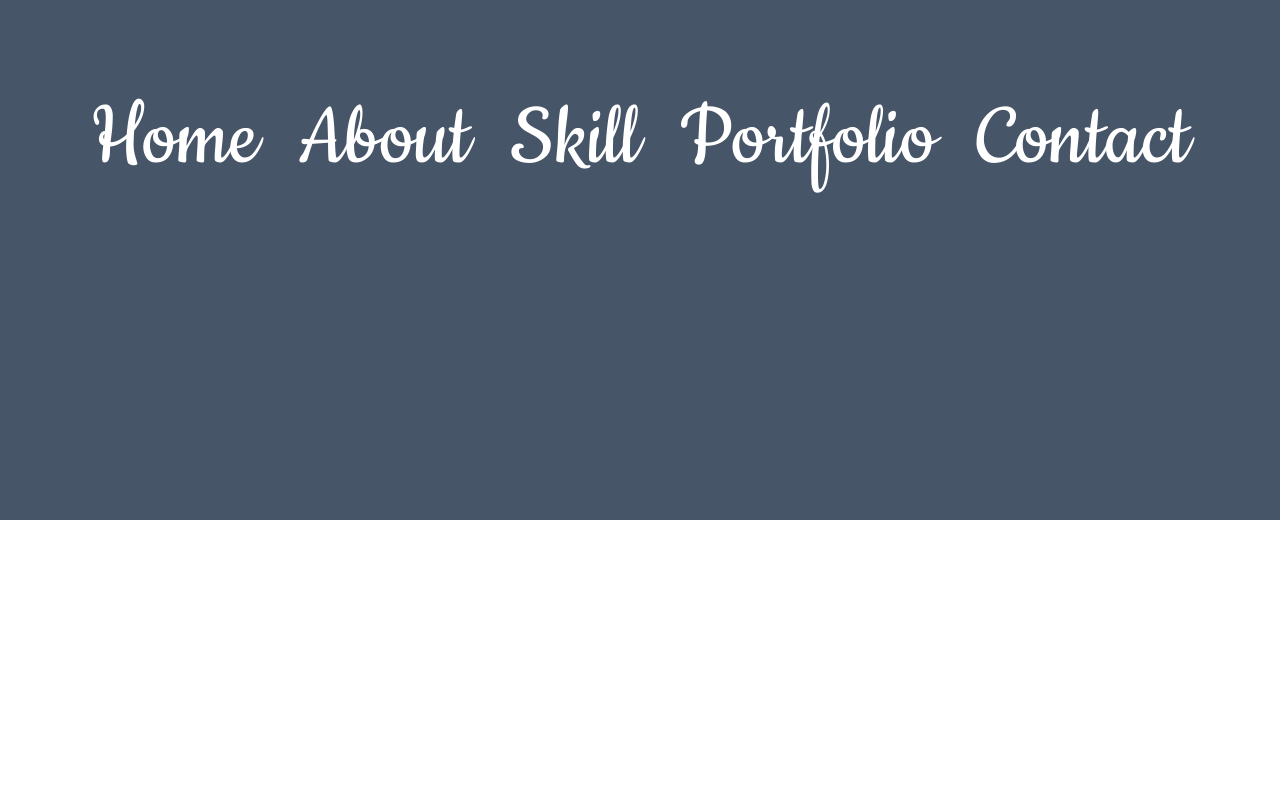
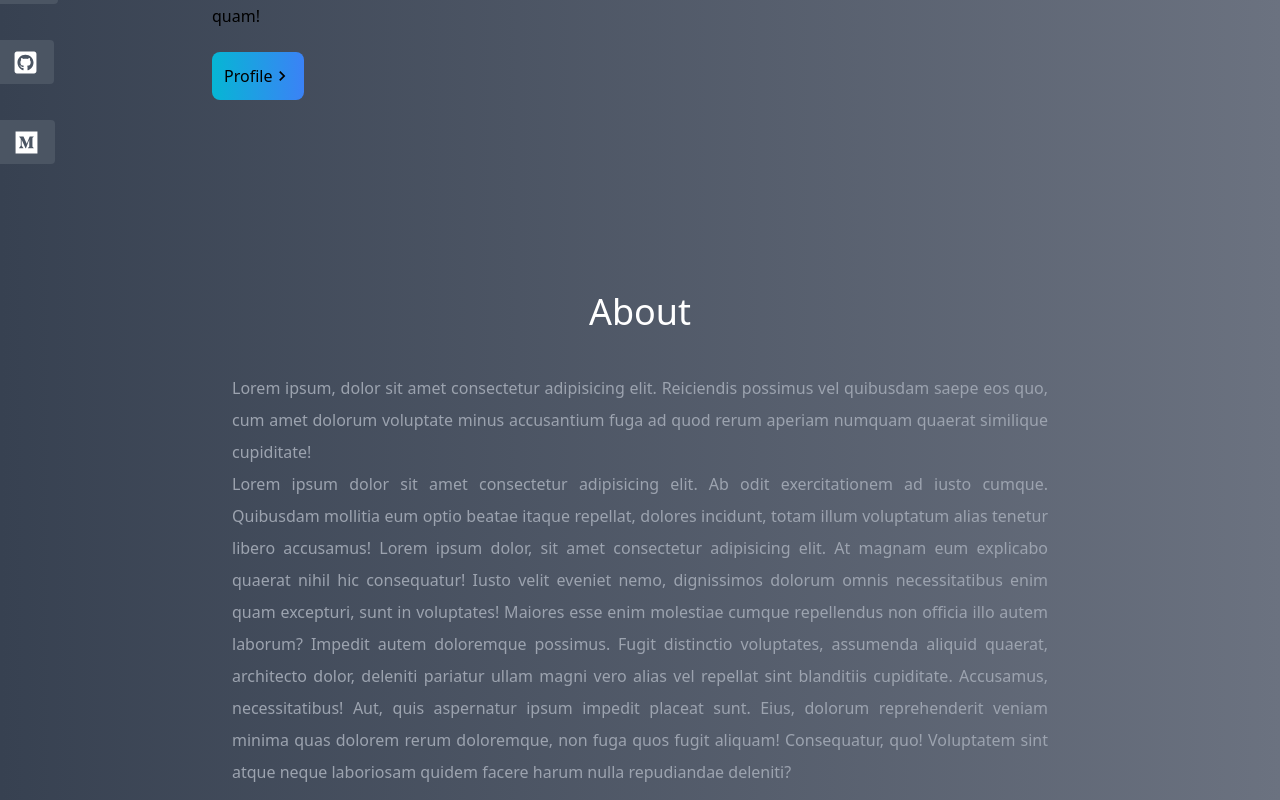
Before and after one commit to MuhammadHammadShah/My_Resume, a Next.js app: page / in a window 1280 px wide. Shown: the part 280-1080 px from the top of the page. Before the commit the page ends 800 px from the top, so only its background shows below. Built offline with nearby package versions, Linux system fonts and the light colour scheme.

Commit message:
done something special

```diff
--- /dev/null
+++ b/app/components/About.tsx
@@ -0,0 +1,37 @@
+import React from "react";
+
+export const About = () => {
+  return (
+    <div>
+      <div className="flex items-center max-w-4xl mx-auto leading-8 text-justify h-screen">
+        <div className=" text-gray-400 px-10 mt-10 ">
+          <h1 className="text-center text-4xl text-white mb-10">About</h1>
+          <p>
+            Lorem ipsum, dolor sit amet consectetur adipisicing elit. Reiciendis
+            possimus vel quibusdam saepe eos quo, cum amet dolorum voluptate
+            minus accusantium fuga ad quod rerum aperiam numquam quaerat
+            similique cupiditate!
+          </p>
+          <p>
+            Lorem ipsum dolor sit amet consectetur adipisicing elit. Ab odit
+            exercitationem ad iusto cumque. Quibusdam mollitia eum optio beatae
+            itaque repellat, dolores incidunt, totam illum voluptatum alias
+            tenetur libero accusamus! Lorem ipsum dolor, sit amet consectetur
+            adipisicing elit. At magnam eum explicabo quaerat nihil hic
+            consequatur! Iusto velit eveniet nemo, dignissimos dolorum omnis
+            necessitatibus enim quam excepturi, sunt in voluptates! Maiores esse
+            enim molestiae cumque repellendus non officia illo autem laborum?
+            Impedit autem doloremque possimus. Fugit distinctio voluptates,
+            assumenda aliquid quaerat, architecto dolor, deleniti pariatur ullam
+            magni vero alias vel repellat sint blanditiis cupiditate. Accusamus,
+            necessitatibus! Aut, quis aspernatur ipsum impedit placeat sunt.
+            Eius, dolorum reprehenderit veniam minima quas dolorem rerum
+            doloremque, non fuga quos fugit aliquam! Consequatur, quo!
+            Voluptatem sint atque neque laboriosam quidem facere harum nulla
+            repudiandae deleniti?
+          </p>
+        </div>
+      </div>
+    </div>
+  );
+};
--- a/app/components/Header.tsx
+++ b/app/components/Header.tsx
@@ -3,7 +3,7 @@ import React, { useState } from "react";
 import { GiHamburgerMenu } from "react-icons/gi";
 import { RxCross2 } from "react-icons/rx";
 export const Header = () => {
-  const [toggle, setToggle] = useState(false);
+  const [toggle, setToggle] = useState(true);
   return (
     <div>
       <section className=" bg-gray-700 text-white">
@@ -41,21 +41,11 @@ export const Header = () => {
         {!toggle ? (
           <div className="fixed top-0 left-0 bg-slate-600 h-screen text-red-500 w-full flex justify-center items-center  ">
             <ul className="md:flex left-10 text-white m-7 ">
-              <li className=" mt-10 mx-5 text-8xl font-khanBaBa hover:scale-150 duration-200">
-                Home
-              </li>
-              <li className=" mt-10 mx-5 text-8xl font-khanBaBa hover:scale-150 duration-200">
-                About
-              </li>
-              <li className=" mt-10 mx-5 text-8xl font-khanBaBa hover:scale-150 duration-200">
-                Skill
-              </li>
-              <li className=" mt-10 mx-5 text-8xl font-khanBaBa hover:scale-150 duration-200">
-                Portfolio
-              </li>
-              <li className=" mt-10 mx-5 text-8xl font-khanBaBa hover:scale-150 duration-200">
-                Contact
-              </li>
+              <li className=" mt-10 mx-5 text-8xl font-khanBaBa  ">Home</li>
+              <li className=" mt-10 mx-5 text-8xl font-khanBaBa  ">About</li>
+              <li className=" mt-10 mx-5 text-8xl font-khanBaBa  ">Skill</li>
+              <li className=" mt-10 mx-5 text-8xl font-khanBaBa ">Portfolio</li>
+              <li className=" mt-10 mx-5 text-8xl font-khanBaBa  ">Contact</li>
             </ul>
           </div>
         ) : null}
--- a/app/components/Home.tsx
+++ b/app/components/Home.tsx
@@ -5,7 +5,7 @@ export const Home = () => {
   return (
     <section className=" max-w-4xl mx-auto flex md:flex-row sm:flex-col">
       {/* left corner starts */}
-      <div className="p-5">
+      <div className="p-5 leading-8 ">
         <h1>I am a Full Stack Developer</h1>
         <p>
           Lorem ipsum dolor sit amet consectetur adipisicing elit. Blanditiis
@@ -15,7 +15,7 @@ export const Home = () => {
           sequi. Eum facilis excepturi beatae molestiae soluta, aperiam, atque
           accusamus sed adipisci sequi quam!
         </p>
-        <button className=" group flex justify-center items-center  bg-gradient-to-r from-cyan-500 to-blue-500 px-3 py-2 rounded-lg">
+        <button className=" group flex justify-center items-center  bg-gradient-to-r from-cyan-500 to-blue-500 px-3 py-2 rounded-lg mt-5">
           Profile
           <MdKeyboardArrowRight
             size={20}
--- /dev/null
+++ b/app/components/Portfolio.tsx
@@ -0,0 +1,5 @@
+import React from "react";
+
+export const Portfolio = () => {
+  return <h1 className="text-center text-4xl text-white mb-10">Portfolio</h1>;
+};
--- /dev/null
+++ b/app/components/SocialIcons.tsx
@@ -0,0 +1,30 @@
+import Link from "next/link";
+import React from "react";
+import { FaLinkedin, FaGithubSquare, FaMedium } from "react-icons/fa";
+export const SocialIcons = () => {
+  return (
+    <div>
+      <Link
+        href="https://www.linkedin.com/in/muhammad-hammad-9a480b270/"
+        target="_blank"
+      >
+        <div className="ml-[-88px] hover:ml-0 duration-200 gap-x-4 flex gap-2  items-center text-lg justify-center fixed text-white bg-gray-600 top-[30vh] w-34 py-2 px-4 rounded-r">
+          LinkedIn
+          <FaLinkedin size={25} />
+        </div>
+      </Link>
+      <Link href="https://github.com/MuhammadHammadShah" target="_blank">
+        <div className="ml-[-85px] hover:ml-0 duration-200 gap-x-6 flex gap-2 items-center text-lg justify-center fixed text-white bg-gray-600 top-[40vh] w-34 py-2 px-4 rounded-r">
+          Github
+          <FaGithubSquare size={25} />
+        </div>
+      </Link>
+      <Link href="https://medium.com/@hammad4455shah5544" target="_blank">
+        <div className="ml-[-88px] hover:ml-0 duration-200 gap-x-4 flex gap-2 items-center text-lg justify-center fixed text-white bg-gray-600 top-[50vh] w-34 py-2 px-4 rounded-r">
+          Medium
+          <FaMedium size={25} />
+        </div>
+      </Link>
+    </div>
+  );
+};
--- a/app/layout.tsx
+++ b/app/layout.tsx
@@ -13,8 +13,7 @@ export default function RootLayout({
 }) {
   return (
     <html lang="en">
-      <body>
-
+      <body className=" bg-gradient-to-r to-gray-500 from-gray-700 ">
         {children}
       </body>
     </html>
--- a/app/page.tsx
+++ b/app/page.tsx
@@ -1,14 +1,17 @@
 import React from "react";
 import { Home } from "./components/Home";
 import { Header } from "./components/Header";
-
-
-
+import { SocialIcons } from "./components/SocialIcons";
+import { About } from "./components/About";
+import { Portfolio } from "./components/Portfolio";
 export default function page() {
   return (
     <div>
+      <SocialIcons />
       <Header />
       <Home />
+      <About />
+      <Portfolio />
     </div>
   );
 }
```
